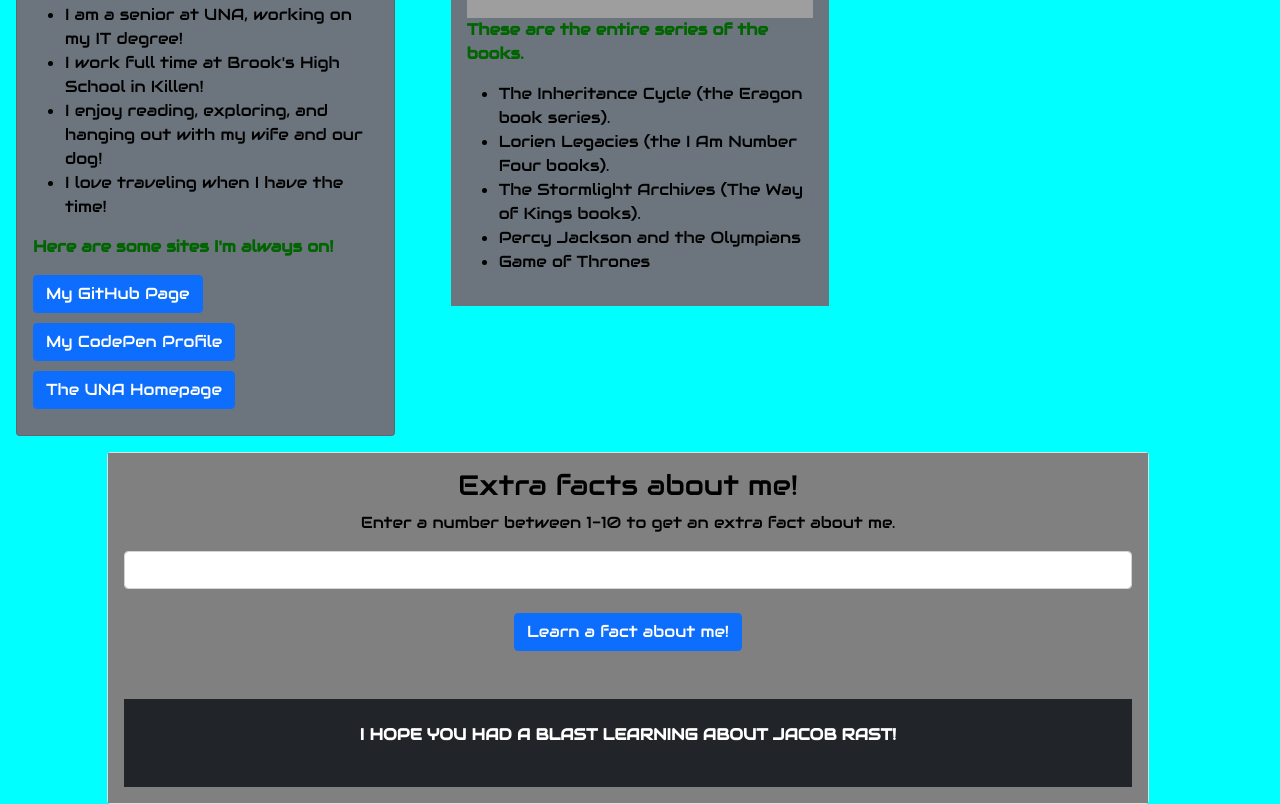
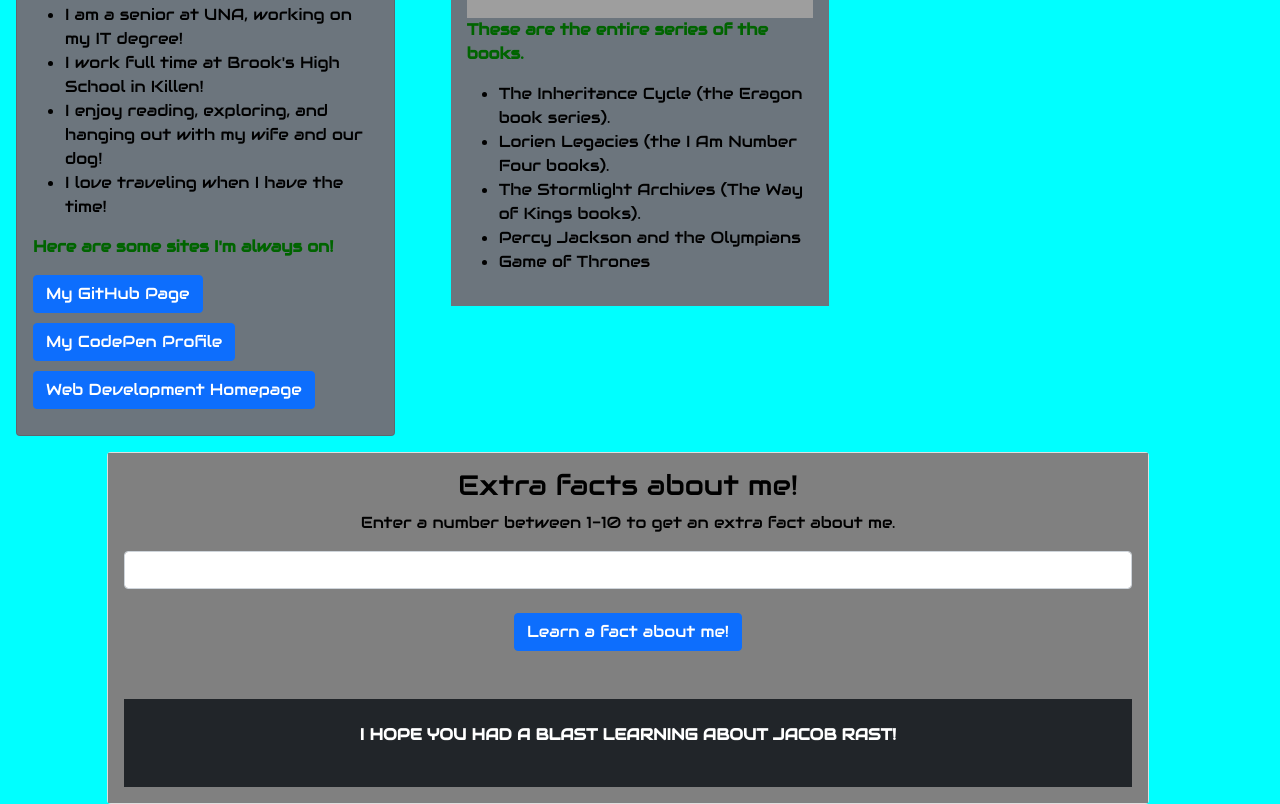
Before and after one commit to Rastifer/stunning-eureka-foxtrot-jrast, a plain HTML site: page index.html in a window 1280 px wide. Shown: the part 775-1579 px from the top of the page. Drawn offline with nearby package versions, Linux system fonts and the light colour scheme; grey boxes are pictures that could not be loaded; files whose address does not match are found by name.

Commit message:
Update index.html

```diff
--- a/index.html
+++ b/index.html
@@ -71,7 +71,7 @@
           <p style="color:darkgreen"   class="card-text"><strong>Here are some sites I'm always on!</strong> </p>
           <a target="jacobsGithub" href="https://github.com/Rastifer" class="btn btn-primary">My GitHub Page</a>
           <a target="jacobsCodepen" href="https://codepen.io/Rastifer" class="btn btn-primary">My CodePen Profile</a>
-          <a target="una" href="https://una.edu/" class="btn btn-primary">The UNA Homepage</a>
+          <a target="webDevelopment" href="https://una.instructure.com/courses/83954" class="btn btn-primary">Web Development Homepage</a>
 
         </div>
       </div>
```
